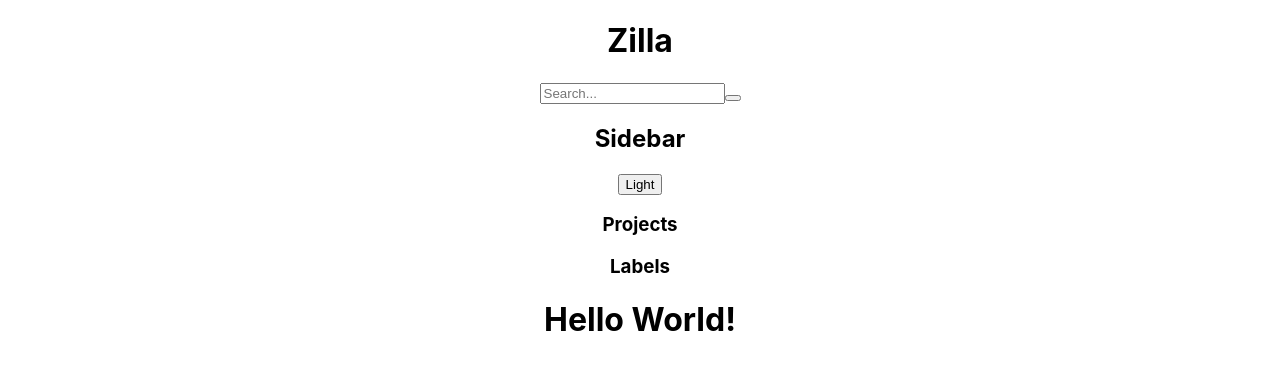
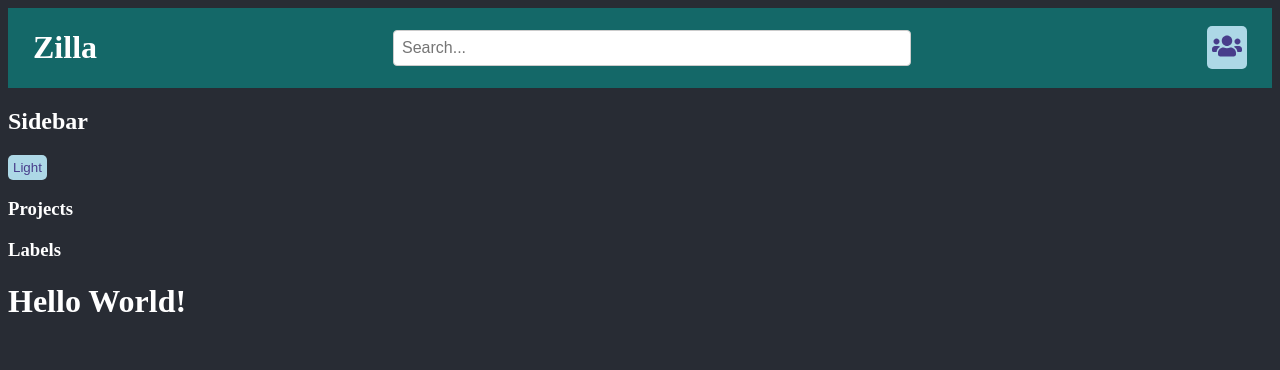
Before and after one commit to Crystelab/Zilla, a React (Create React App) app: page / in a window 1280 px wide. Shown: the top 370 px of the page. Built offline with nearby package versions, Linux system fonts and the light colour scheme.

Commit message:
Header css

```diff
--- a/src/App.css
+++ b/src/App.css
@@ -1,38 +1,30 @@
-.App {
-  text-align: center;
-}
-
-.App-logo {
-  height: 40vmin;
-  pointer-events: none;
-}
-
-@media (prefers-reduced-motion: no-preference) {
-  .App-logo {
-    animation: App-logo-spin infinite 20s linear;
-  }
-}
-
-.App-header {
+body {
   background-color: #282c34;
-  min-height: 100vh;
-  display: flex;
-  flex-direction: column;
-  align-items: center;
-  justify-content: center;
-  font-size: calc(10px + 2vmin);
   color: white;
 }
 
-.App-link {
-  color: #61dafb;
+.header {
+  display: flex;
+  justify-content: space-between;
+  align-items: center;
+  padding: 0 25px;
+  background-color: rgb(20, 104, 104);
 }
 
-@keyframes App-logo-spin {
-  from {
-    transform: rotate(0deg);
-  }
-  to {
-    transform: rotate(360deg);
-  }
+button {
+  background-color: lightblue;
+  color: darkslateblue;
+  padding: 5px;
+  border-radius: 5px;
+  border: none;
+  cursor: pointer;
 }
+
+input {
+  border: 1px solid #ccc;
+  padding: 8px;
+  border-radius: 4px;
+  font-family: sans-serif;
+  font-size: 16px;
+  width: 500px;
+}
--- a/src/components/Header/Header.tsx
+++ b/src/components/Header/Header.tsx
@@ -3,7 +3,7 @@ import SearchBar from "./SearchBar";
 
 function Header() {
     return (
-       <div className="Header">
+       <div className="header">
          <h1 className="title" > Zilla </h1>
          <SearchBar></SearchBar>
          <ManageTeamButton></ManageTeamButton>
--- a/src/components/Header/ManageTeamButton.tsx
+++ b/src/components/Header/ManageTeamButton.tsx
@@ -1,11 +1,12 @@
-import React, { useState } from 'react';
+import React from 'react';
+import { FaUsers } from 'react-icons/fa';
 
-function ManageTeamButton(){
-    return (
-        <button>
-          {}
-        </button>
-    );
+function ManageTeamButton() {
+  return (
+    <button>
+      <FaUsers size={30}/>
+    </button>
+  );
 };
 
 export default ManageTeamButton;
--- a/src/index.css
+++ /dev/null
@@ -1,13 +0,0 @@
-body {
-  margin: 0;
-  font-family: -apple-system, BlinkMacSystemFont, 'Segoe UI', 'Roboto', 'Oxygen',
-    'Ubuntu', 'Cantarell', 'Fira Sans', 'Droid Sans', 'Helvetica Neue',
-    sans-serif;
-  -webkit-font-smoothing: antialiased;
-  -moz-osx-font-smoothing: grayscale;
-}
-
-code {
-  font-family: source-code-pro, Menlo, Monaco, Consolas, 'Courier New',
-    monospace;
-}
--- a/src/index.tsx
+++ b/src/index.tsx
@@ -1,6 +1,5 @@
 import React from 'react';
 import ReactDOM from 'react-dom/client';
-import './index.css';
 import App from './App';
 import reportWebVitals from './reportWebVitals';
 
```
Also changed, not shown: package.json (+7 -4 lines), 1 other file (tests, documents, lock files or other folders).
